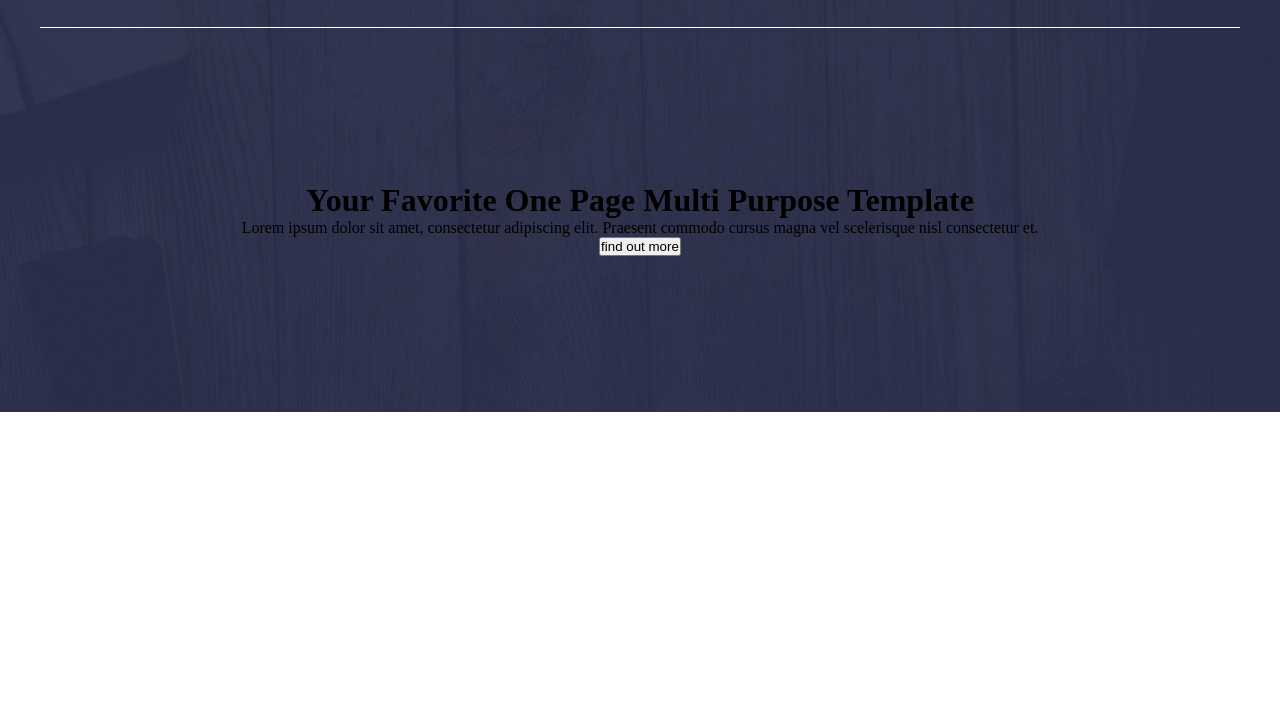
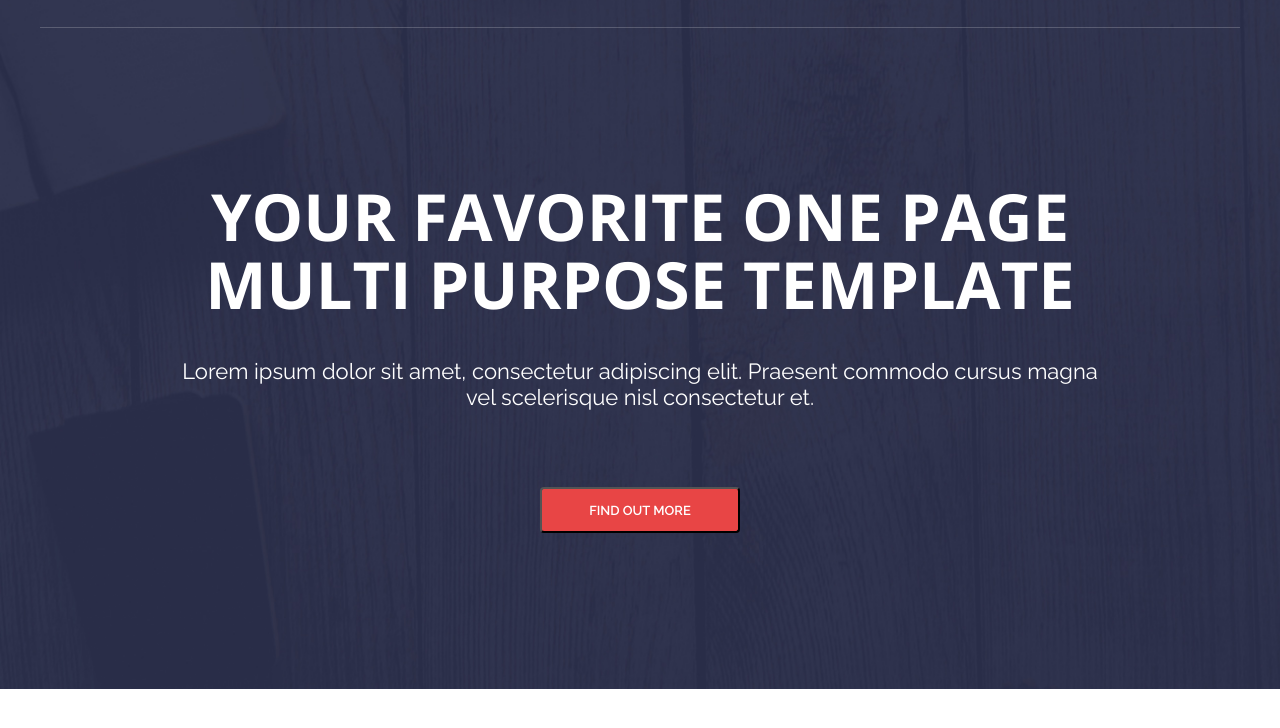
Before and after one commit to Adnan437/Active-Box, a plain HTML site: page index.html in a window 1280 px wide. Shown: the part 72-800 px from the top of the page. Drawn offline with nearby package versions, Linux system fonts and the light colour scheme.

Commit message:
banner added

```diff
--- a/style.css
+++ b/style.css
@@ -38,7 +38,7 @@ a{
     align-items: center;
     /* background-color: greenyellow; */
     height: 100px;
-    border-bottom: 1px solid white;
+    border-bottom: 1px solid rgba(255, 255, 255, 0.2);
 }
 
 .header-menu .menu{
@@ -71,3 +71,36 @@ a{
 .banner-section .container{
     text-align: center;
 }
+
+.banner-section .container h1{
+    font-family: 'Open Sans', sans-serif;
+    font-size: 65px;
+    font-weight: 700;
+    color: #fff;
+    line-height: 68px;
+    text-transform: uppercase;
+    margin-bottom: 40px;
+    padding: 0 100px;
+
+}
+
+.banner-section .container p{
+    font-family: 'Raleway', sans-serif;
+    font-size: 22px;
+    font-weight: 400;
+    color: #fff;
+    margin-bottom: 77px;
+    padding: 0 100px;
+}
+
+.banner-section .container button{
+    height: 46px;
+    width: 200px;
+    border-radius: 4px;
+    background-color: #E84545;
+    color: white;
+    text-transform: uppercase;
+    font-size: 13px;
+    font-weight: 600;
+    font-family: 'Raleway', sans-serif;
+}
```
